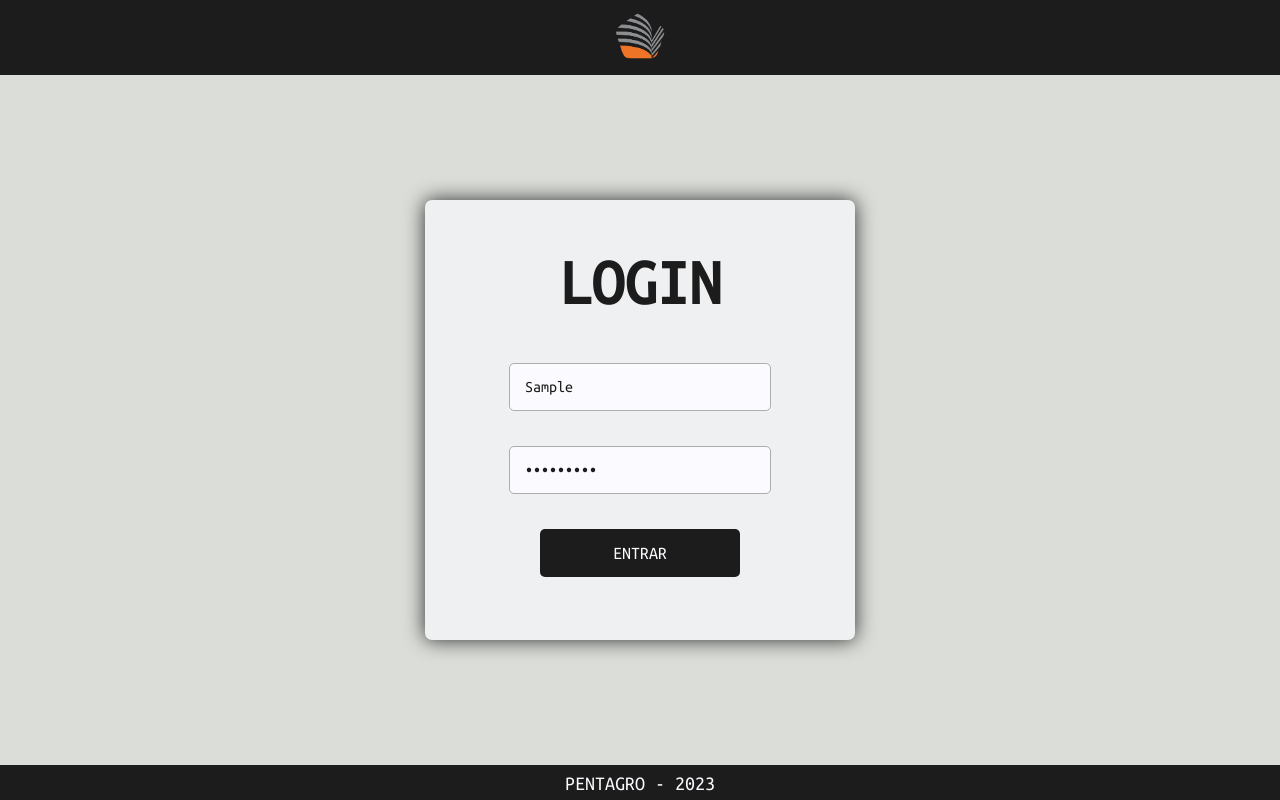
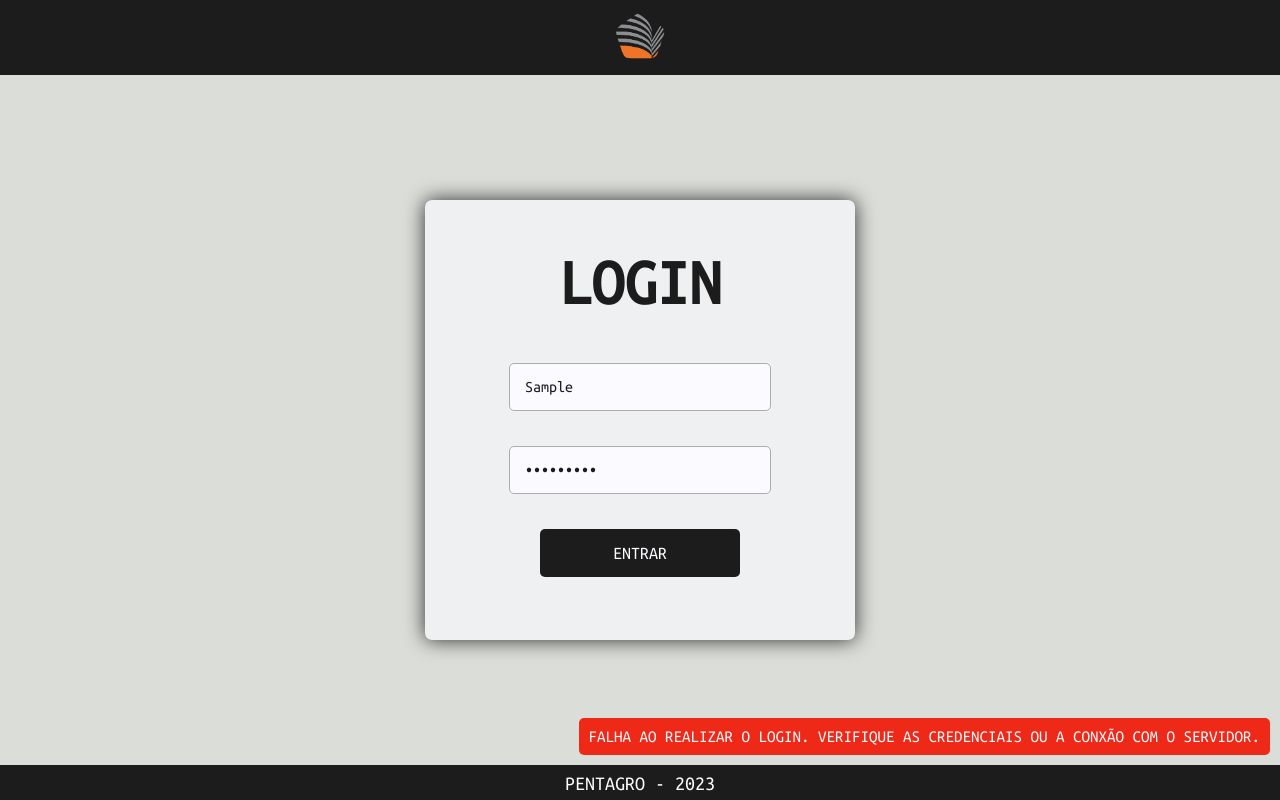
Before and after one commit to Miiskulin/PentagroTechnicalChallenge, a Vue app: page /usermanagement in a window 1280 px wide. Both pictures are taken after typing "Sample", "Sample123" into the empty fields and a click on the button "ENTRAR". Built offline with nearby package versions, Linux system fonts and the light colour scheme; no server answers.

Commit message:
:speech_balloon: Adding error/success balloons!

```diff
--- a/src/components/FooterComponent.vue
+++ b/src/components/FooterComponent.vue
@@ -10,7 +10,7 @@
 import '../styles/defaultStyles.css'
 
 export default {
-
+  name: 'FooterComponent'
 }
 </script>
 
--- /dev/null
+++ b/src/components/MessageComponent.vue
@@ -0,0 +1,51 @@
+<template>
+    <div v-if="visible" :class="['alert', color]">
+      {{ text }}
+    </div>
+  </template>
+
+  <script>
+  import '../styles/defaultStyles.css'
+
+  export default {
+    name: 'MessageComponent',
+
+    data() {
+      return {
+        visible: false,
+        text: '',
+        color: ''
+      }
+    },
+    methods: {
+      showAlert(text, color) {
+        this.text = text
+        this.color = color
+        this.visible = true
+
+        setTimeout(() => {
+          this.visible = false
+        }, 3000)
+    }
+  }
+}
+
+  </script>
+
+  <style>
+  .alert {
+    font-size: 17px;
+    padding: 10px;
+    border-radius: 5px;
+    color: var(--font-light-color);
+    transition: opacity 0.3s ease-in-out;
+  }
+
+  .success {
+    background-color: #008148;
+  }
+
+  .error {
+    background-color: #ef2917;
+  }
+  </style>
--- a/src/views/LoginView.vue
+++ b/src/views/LoginView.vue
@@ -5,6 +5,9 @@
                 <HeaderComponent/>
             </header>
                 <main>
+                    <div class="message-container">
+                        <MessageComponent ref="messageComponent"/>
+                    </div>
                     <div class="form-container" id="login-form-container">
                         <h2 class="form-title" id="login-form-title">LOGIN</h2>
                         <form @submit.prevent="login"  class="login-form">
@@ -27,6 +30,7 @@
 import '../styles/defaultStyles.css'
 import HeaderComponent from '../components/HeaderComponent.vue'
 import FooterComponent from '../components/FooterComponent.vue'
+import MessageComponent from '../components/MessageComponent.vue'
 import api from '../services/api.js'
 import { Base64 } from 'js-base64'
 import md5 from 'js-md5'
@@ -35,7 +39,8 @@ import axios from 'axios'
 export default {
     components: {
         HeaderComponent,
-        FooterComponent
+        FooterComponent,
+        MessageComponent
     },
 
     data() {
@@ -57,11 +62,12 @@ export default {
             .then((response) => {
             let token = response.data
             localStorage.setItem('Token', token)
+            this.$refs.messageComponent.showAlert('LOGIN REALIZADO COM SUCESSO!', 'success')
             setTimeout(() => this.$router.push('/usermanagement'), 300)
-            setTimeout(() => alert('Logado com sucesso'), 400)
             })
             .catch(() => {
-                alert("Falha no login! Verifique as credenciais ou sua conexão com o servidor.")})
+                this.$refs.messageComponent.showAlert('FALHA AO REALIZAR O LOGIN. VERIFIQUE AS CREDENCIAIS OU A CONXÃO COM O SERVIDOR.', 'error')
+            })
         }
     }
 }
@@ -75,6 +81,13 @@ body {
 
 main{
     justify-content: center;
+}
+
+.message-container {
+    position: absolute;
+    bottom: 45px;
+    right: 10px;
+    z-index: 9999;
 }
 
 .form-container {
--- a/src/views/UserManagement.vue
+++ b/src/views/UserManagement.vue
@@ -9,6 +9,9 @@
         <button class="exit-button" id="exit-button" @click.prevent="exit">SAIR</button>
       </menu>
       <main>
+        <div class="message-component">
+          <MessageComponent ref="messageComponent"/>
+        </div>
         <form class="user-management-form">
           <div class="form-container" id="user-management-form-container">
             <fieldset class="fieldset" id="user-manager-fieldset">
@@ -17,10 +20,7 @@
                   <input type="text" class="text-input" id="new-user-input" v-model="selectedUser.userName" placeholder="USUÁRIO">
                 </div>
                 <div class="field">
-                  <select class="unit-select" v-model="selectedUser.unitId" >
-                    <option value="null" disabled selected hidden>SELECIONE A UNIDADE</option>
-                    <option v-for="unit in productionUnitList" :key="unit.name" :value="unit.id">{{ unit.name }}</option>
-                  </select>
+                  <input type="text" class="text-input" id="name-input" v-model="selectedUser.name" placeholder="NOME COMPLETO">
                 </div>
               </div>
               <div class="row">
@@ -28,15 +28,18 @@
                   <input type="password" class="password-input" id="new-password-input" v-model="selectedUser.userPassword" placeholder="SENHA">
                 </div>
                 <div class="field">
-                  <input type="text" class="text-input" id="name-input" v-model="selectedUser.name" placeholder="NOME COMPLETO">
+                  <input type="password" class="password-input" id="confirm-password-input" v-model="selectedUser.confirmUserPassword" placeholder="CONFIRME SUA SENHA">
                 </div>
               </div>
               <div class="row">
                 <div class="field">
-                  <input type="password" class="password-input" id="confirm-password-input" v-model="selectedUser.confirmUserPassword" placeholder="CONFIRME SUA SENHA">
+                  <input type="text" class="text-input" id="email-input" v-model="selectedUser.email" placeholder="E-MAIL">
                 </div>
                 <div class="field">
-                  <input type="text" class="text-input" id="email-input" v-model="selectedUser.email" placeholder="E-MAIL">
+                  <select class="unit-select" v-model="selectedUser.unitId" >
+                    <option value="null" disabled selected hidden>SELECIONE A UNIDADE</option>
+                    <option v-for="unit in productionUnitList" :key="unit.name" :value="unit.id">{{ unit.name }}</option>
+                  </select>
                 </div>
               </div>
               <div class="row">
@@ -100,7 +103,7 @@
               <tbody class="user-table-body">
                 <tr class="user-table-item" v-for="user in usersList" :key="user.id">
                   <td class="user-table-cell">{{ user.id }}</td>
-                  <td class="cell">{{ user.userName }}</td>
+                  <td class="cell">{{ user.name }}</td>
                   <td class="cell">{{ user.email }}</td>
                   <td class="cell">{{ user.disabled === false ? 'Ativo' : 'Desabilitado' }}</td>
                   <td class="cell"> <div class="edit-button-container"> <button class="edit-user" @click="editUser(user.id)">EDITAR</button> </div> </td>
@@ -120,6 +123,7 @@
 import  '../styles/defaultStyles.css'
 import HeaderComponent from '../components/HeaderComponent.vue'
 import FooterComponent from '../components/FooterComponent.vue'
+import MessageComponent from '../components/MessageComponent.vue'
 import api from '../services/api.js'
 import { Base64 } from 'js-base64'
 import md5 from 'js-md5'
@@ -128,7 +132,8 @@ import axios from 'axios'
 export default {
   components: {
         HeaderComponent,
-        FooterComponent
+        FooterComponent,
+        MessageComponent
     },
 
   data() {
@@ -183,10 +188,10 @@ export default {
         if(this.selectedUser.userPassword == this.selectedUser.confirmUserPassword){
           this.saveUser()
         } else {
-          alert ('As senhas não conferem. Verifique-as e tente novamente.')
+          this.$refs.messageComponent.showAlert('AS SENHAS NÃO CONFEREM!', 'error')
         }
       } else {
-        alert('Você não pode salvar enquanto existirem campos vazios. Preencha-os e tente novamente')
+        this.$refs.messageComponent.showAlert('VOCÊ NÃO PODE SALVAR ENQUANTO EXISTIREM CAMPOS VAZIOS.', 'error')
       }
     },
 
@@ -211,8 +216,9 @@ export default {
           headers: {"Authorization": `Bearer ${this.getToken}`}})
         .then(() => {
         console.log(param)
-        alert("Usuário salvo com sucesso!")
-        location.reload()
+        // alert("Usuário salvo com sucesso!")
+        this.$refs.messageComponent.showAlert('USUÁRIO SALVO COM SUCESSO!', 'success')
+        // location.reload()
         })
     },
 
@@ -248,6 +254,8 @@ export default {
           system: response.data.system,
           unitId:  response.data.unitId
         }
+
+        this.$refs.messageComponent.showAlert(`Usuário ${this.selectedUser.name} selecionado!`, 'success')
       })
     },
 
@@ -299,6 +307,12 @@ menu {
   margin-right: 15px;
   width: 90px;
   padding: 4px;
+}
+
+.message-component {
+  position: absolute;
+  margin-top: 15px;
+  z-index: 9999;
 }
 
 .form-container {
```
